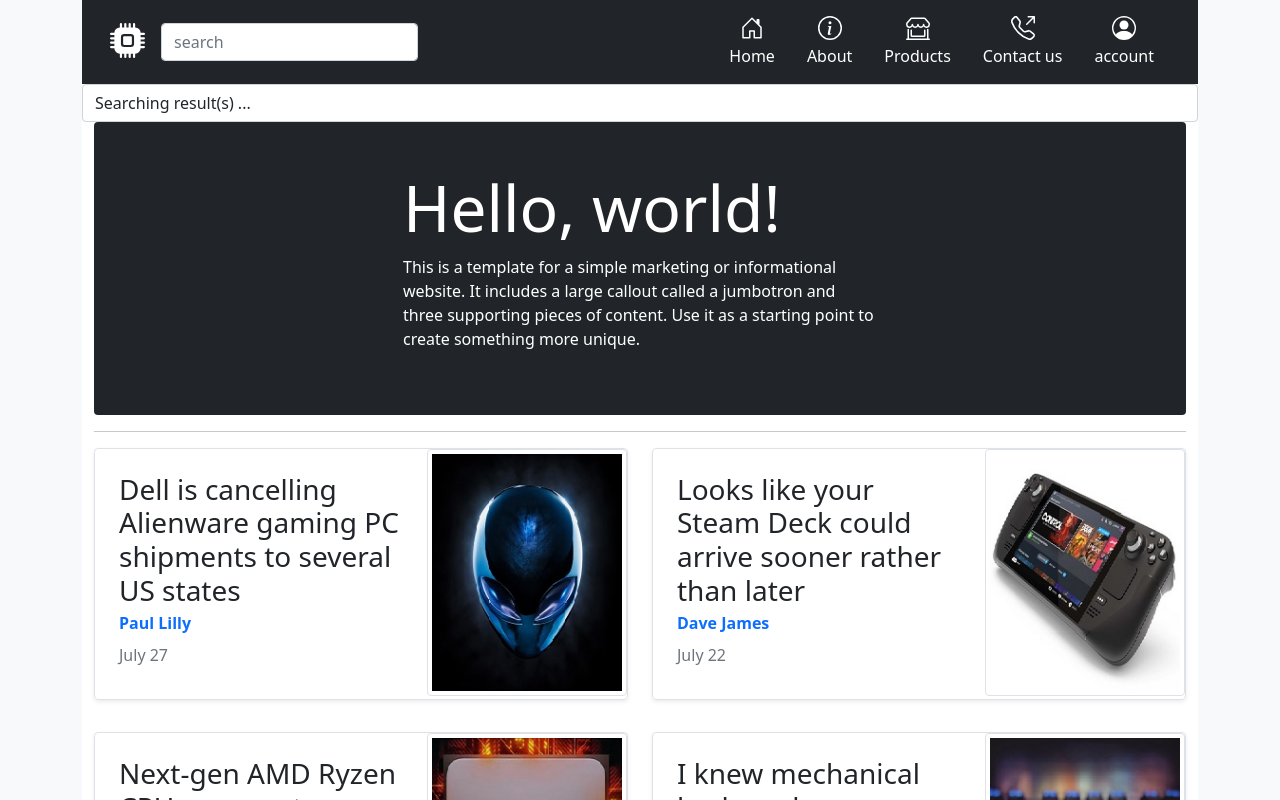
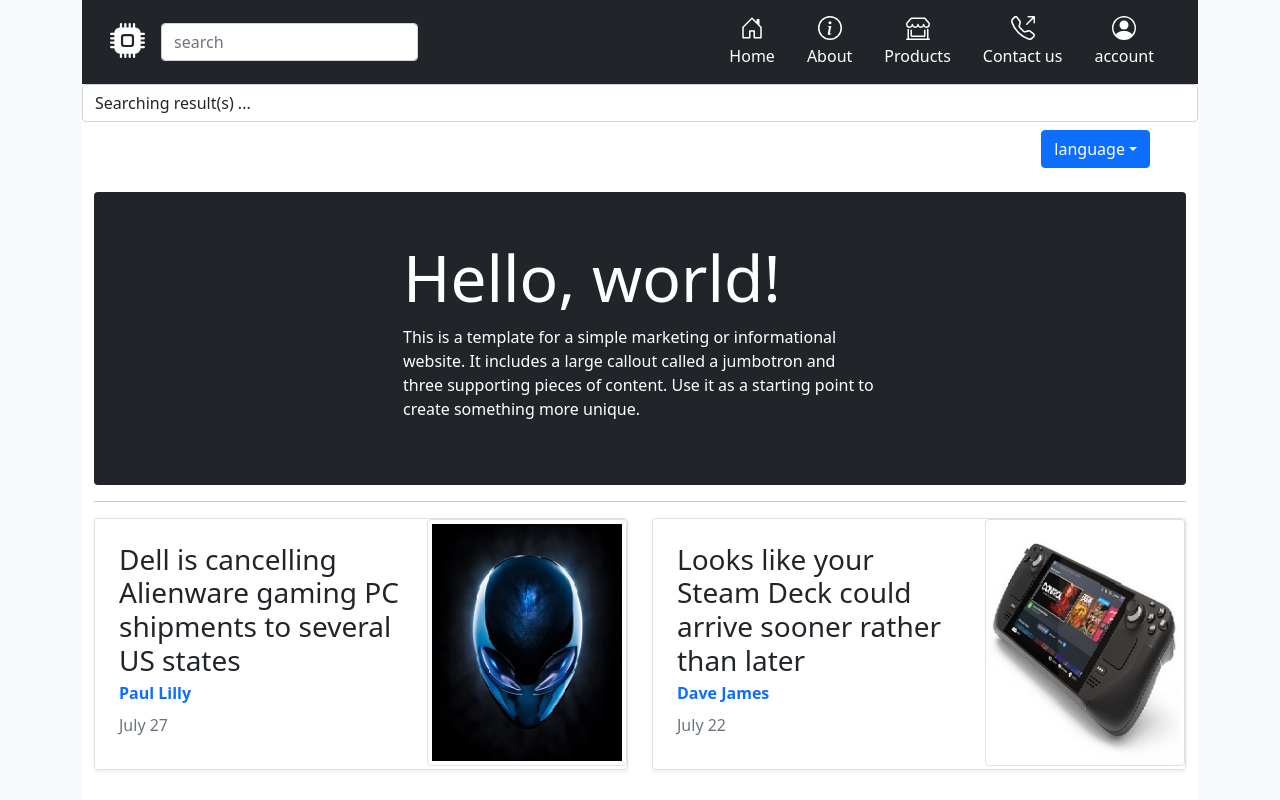
Before and after one commit to TanPhan1112/project2650, a React (Create React App) app in the folder frontend/: page / in a window 1280 px wide. Shown: the top 800 px of the page. Built offline with nearby package versions, Linux system fonts and the light colour scheme; what @feathersjs/feathers, @feathersjs/rest-client would draw is missing.

Commit message:
Language button with i18n

```diff
--- a/frontend/src/Home.tsx
+++ b/frontend/src/Home.tsx
@@ -1,10 +1,32 @@
 import React from 'react';
+import {Link} from "react-router-dom";
+import { useTranslation, withTranslation, WithTranslation, Trans } from 'react-i18next';
 
 function Home() {
+    const { t, i18n } = useTranslation();
+
+    const changeLanguage = (lng: string) => {
+        i18n.changeLanguage(lng);
+    };
     return (
         <html lang="en">
             <body>
                 <main className="container">
+                    <div className="px-3 py-2 mb-3">
+                        <div className="container d-flex flex-wrap justify-content-end">
+                            <div className="dropdown">
+                                <a className="btn btn-primary dropdown-toggle me-md-2" href="#" role="button" id="dropdownMenuLink" data-bs-toggle="dropdown" aria-expanded="false">
+                                    {t('language')}
+                                </a>
+
+                                <ul className="dropdown-menu" aria-labelledby="dropdownMenuLink">
+                                    <li><Link className="dropdown-item" onClick={() => changeLanguage('en')} to="/en">English</Link></li>
+                                    <li><Link className="dropdown-item" onClick={() => changeLanguage('vi')} to="/vi">Vietnamese</Link></li>
+                                </ul>
+                            </div>
+                        </div>
+                    </div>
+
                     <div className="jumbotron p-3 p-md-5 text-white rounded bg-dark">
                         <div className="container col-md-6">
                             <h1 className="display-3">Hello, world!</h1>
```
Also changed, not shown: 2 other files (tests, documents, lock files or other folders).
